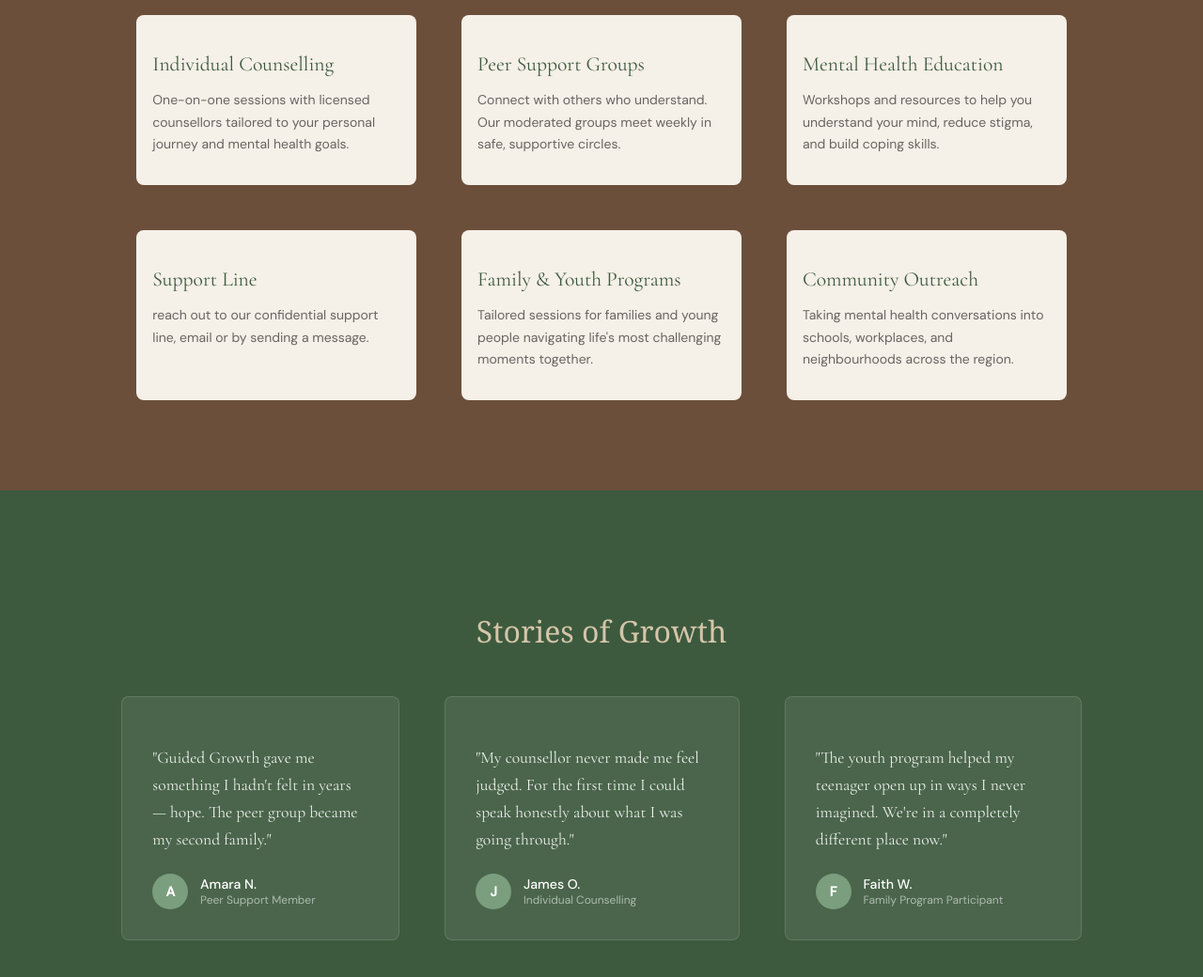
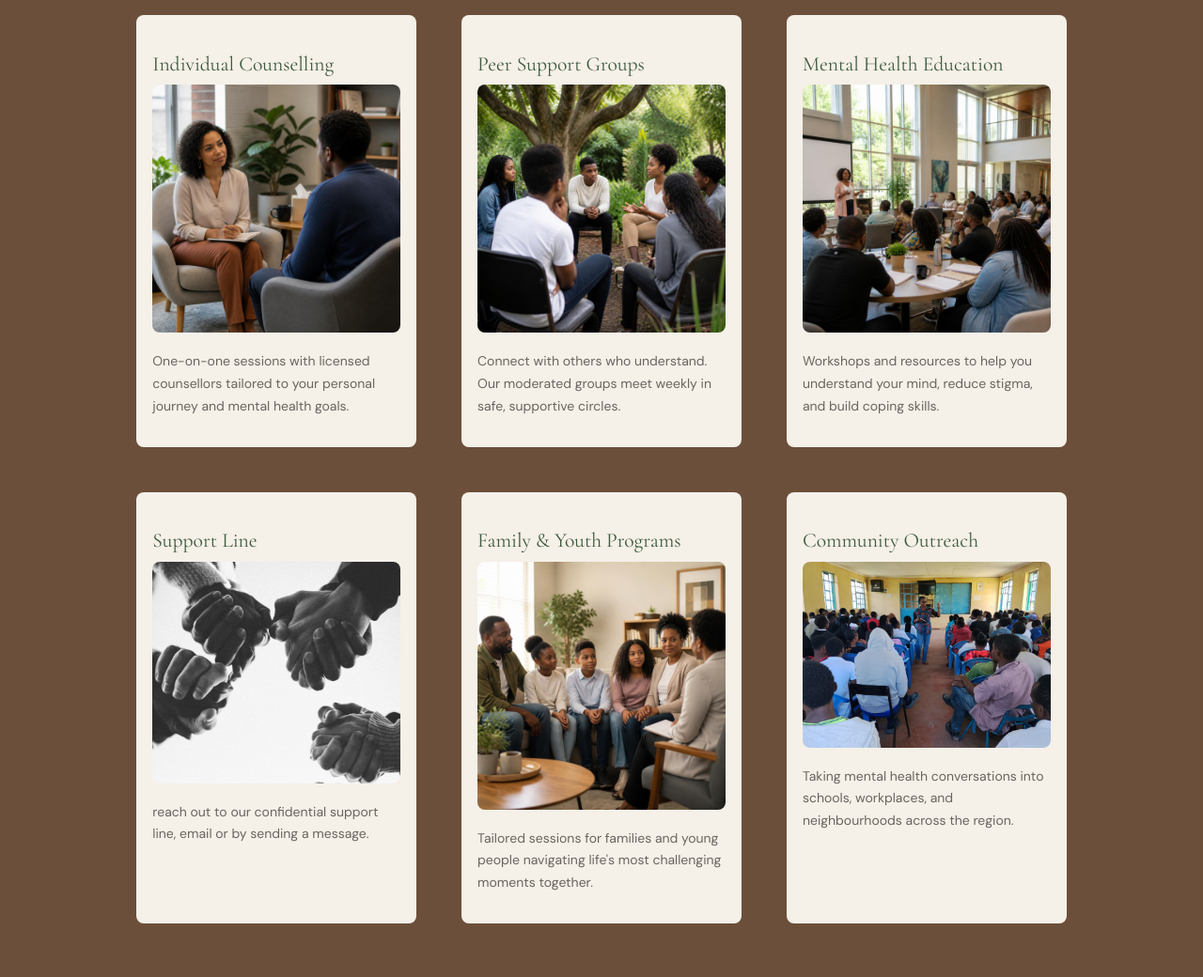
Before and after one commit to brivan1/Guided_growth, a website: page public/index.html in a window 1280 px wide. Shown: the part 1832-2872 px from the top of the page at 94% size. Drawn offline with nearby package versions, Linux system fonts and the light colour scheme.

Commit message:
ui retouch

```diff
--- a/public/index.html
+++ b/public/index.html
@@ -138,26 +138,44 @@
     <div class="services-grid">
       <div class="service-card fade-up" id="service-individual">
         <h3>Individual Counselling</h3>
+        <div class="srvcimg">
+          <img src="/images/G_Gindividualc.jpg" alt="Individual Counselling" width="350px"/>
+        </div>
         <p>One-on-one sessions with licensed counsellors tailored to your personal journey and mental health goals.</p>
       </div>
       <div class="service-card fade-up" id="service-peer">
         <h3>Peer Support Groups</h3>
+        <div class="srvcimg">
+          <img src="/images/G_G-peergrp.jpg" alt="Peer Support Groups" width="350px"/>
+        </div>
         <p>Connect with others who understand. Our moderated groups meet weekly in safe, supportive circles.</p>
       </div>
       <div class="service-card fade-up" id="service-education">
         <h3>Mental Health Education</h3>
+        <div class="srvcimg">
+          <img src="/images/G_G-mhe.jpg" alt="Mental Health Education" width="350px"/>
+        </div>
         <p>Workshops and resources to help you understand your mind, reduce stigma, and build coping skills.</p>
       </div>
       <div class="service-card fade-up" id="service-support">
         <h3>Support Line</h3>
+        <div class="srvcimg">
+          <img src="/images/download (2).jpg" alt="Support Line" width="350px"/>
+        </div>
         <p>reach out to our confidential support line, email or by sending a message.</p>
       </div>
       <div class="service-card fade-up" id="service-family">
         <h3>Family & Youth Programs</h3>
+        <div class="srvcimg">
+          <img src="/images/G_G-fam5.jpg" alt="Family & Youth Programs" width="350px"/>
+        </div>
         <p>Tailored sessions for families and young people navigating life's most challenging moments together.</p>
       </div>
       <div class="service-card fade-up" id="service-outreach">
         <h3>Community Outreach</h3>
+        <div class="srvcimg">
+          <img src="/images/G_G@OR.jpeg" alt="Community Outreach" width="350px"/>
+        </div>
         <p>Taking mental health conversations into schools, workplaces, and neighbourhoods across the region.</p>
       </div>
   </div>
--- a/public/styles/styles.css
+++ b/public/styles/styles.css
@@ -538,8 +538,10 @@ section { padding: 5rem 8%; }
   /* transition: opacity 0.25s;
 } */
 
-.service-card:hover {
+.services-grid .service-card:hover {
   /* transform: translateY(-4px); */
+  transform: scale(1.05);
+  transition: transform 0.3s ease;
   transform: translateY(-6px);
   /* box-shadow: 0 12px 36px rgba(61, 90, 62, 0.12); */
   /* border-color: var(--sage); */
@@ -556,6 +558,19 @@ section { padding: 5rem 8%; }
   font-weight: 400;
   color: var(--moss);
   margin-bottom: 0.6rem;
+}
+
+.service-card .srvcimg img {
+  width: 100%;
+  height: auto;
+  border-radius: 0.5rem;
+  /* border: 1px solid var(--bs-blue-light); */
+
+}
+
+.service-card .srvcimg img:hover{
+  transform: scale(1.1);
+  transition: transform 0.3s ease;
 }
 
 .service-card p { font-size: 0.875rem; color: var(--text-muted); line-height: 1.7; }
```
Also changed, not shown: public/images/G_G-fam5.jpg (added), public/images/G_G-mhe.jpg (added), public/images/G_G-peergrp.jpg (added), public/images/G_Gindividualc.jpg (added), public/images/download (2).jpg (added).
